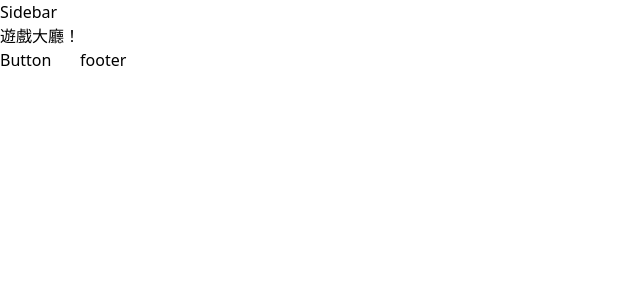
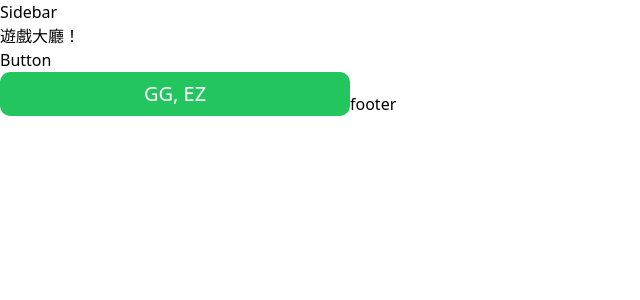
Before and after one commit to Game-as-a-Service/Game-Lobby-Web, a Next.js app: page / in a window 1280 px wide. Shown: the top 300 px of the page, without its empty margins (0-640 px from the left). Built offline with nearby package versions, Linux system fonts and the light colour scheme.

Commit message:
feat: basic Toast component with test file

```diff
--- a/pages/index.tsx
+++ b/pages/index.tsx
@@ -1,12 +1,20 @@
 import { GetStaticProps } from "next";
 
 import Button from "@/shared/components/Button";
-
+import Toast from "@/shared/components/Toast";
 export default function Home() {
   return (
     <>
       <h1>遊戲大廳！</h1>
       <Button></Button>
+      <Toast
+        state={"success"}
+        size={"lg"}
+        length={"md"}
+        className={"justify-end"}
+      >
+        GG, EZ
+      </Toast>
     </>
   );
 }
--- /dev/null
+++ b/shared/components/Toast/Toast.tsx
@@ -0,0 +1,77 @@
+import {
+  forwardRef,
+  ForwardRefRenderFunction,
+  HTMLAttributes,
+  ReactNode,
+} from "react";
+
+// Toast background color defined by state prop
+const TOAST_STATE_CLS = {
+  success: "bg-green-500",
+  error: "bg-red-500",
+  warning: "bg-yellow-500",
+  info: "bg-blue-500",
+  default: "bg-gray-500",
+} as const;
+
+const TOAST_SIZE_CLS = {
+  sm: "text-xs",
+  md: "text-sm",
+  lg: "text-xl",
+} as const;
+
+const TOAST_ROUNDED_CLS = {
+  sm: "rounded-[5px]",
+  md: "rounded-[10px]",
+  lg: "rounded-[21px]",
+} as const;
+
+const TOAST_LENGTH_CLS = {
+  auto: "w-auto",
+  sm: "w-[200px]",
+  md: "w-[350px]",
+  lg: "w-[450px]",
+} as const;
+
+export type ToastPropState = keyof typeof TOAST_STATE_CLS;
+export type ToastPropSize = keyof typeof TOAST_SIZE_CLS;
+export type ToastPropRounded = keyof typeof TOAST_ROUNDED_CLS;
+export type ToastPropLength = keyof typeof TOAST_LENGTH_CLS;
+
+export interface ToastProps extends HTMLAttributes<HTMLDivElement> {
+  state?: ToastPropState;
+  size?: ToastPropSize;
+  length?: ToastPropLength;
+  rounded?: ToastPropRounded;
+  children?: ReactNode;
+}
+
+const InternalToast: ForwardRefRenderFunction<HTMLDivElement, ToastProps> = (
+  {
+    state = "default",
+    size = "md",
+    rounded = "md",
+    length = "auto",
+    children,
+    className,
+    ...restProps
+  },
+  ref
+) => {
+  const toastBgCls = TOAST_STATE_CLS[state];
+  const toastSizeCls = TOAST_SIZE_CLS[size];
+  const toastRoundedCls = TOAST_ROUNDED_CLS[rounded];
+  const toastLengthCls = TOAST_LENGTH_CLS[length];
+
+  return (
+    <div
+      ref={ref}
+      className={`${className} ${toastBgCls} ${toastSizeCls} ${toastRoundedCls} ${toastLengthCls} text-white px-4 py-2 flex items-center justify-center`}
+      {...restProps}
+    >
+      {children}
+    </div>
+  );
+};
+
+export const Toast = forwardRef(InternalToast);
--- /dev/null
+++ b/shared/components/Toast/index.tsx
@@ -0,0 +1,4 @@
+import { Toast } from "./Toast";
+
+export * from "./Toast";
+export default Toast;
```
Also changed, not shown: 1 other file (tests, documents, lock files or other folders).
